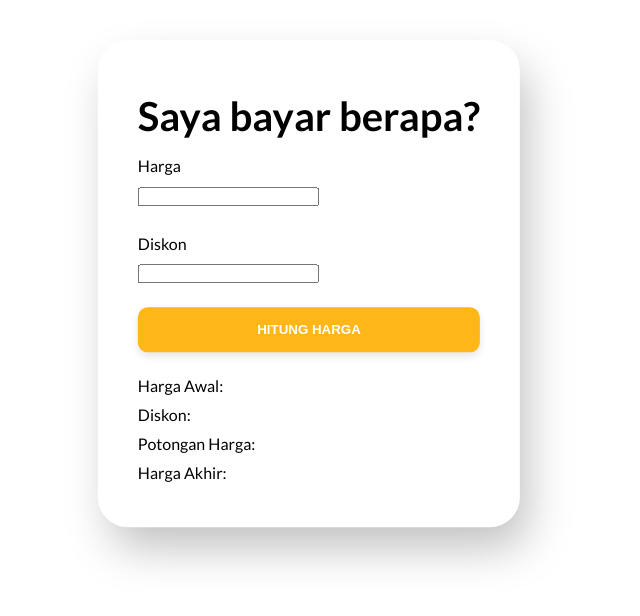
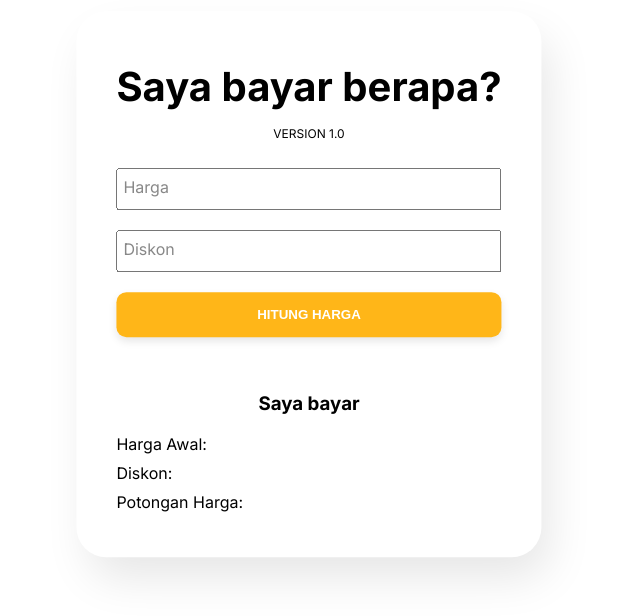
Before and after one commit to tonthowi/Discount-Calculator, a website: page index.html in a window 1280 px wide. Shown: the part 116-732 px from the top of the page, without its empty margins (331-971 px from the left). Drawn offline with Linux system fonts and the light colour scheme.

Commit message:
Input text styling

```diff
--- a/diskon.js
+++ b/diskon.js
@@ -23,7 +23,7 @@ function hargaDiskon(harga, diskon) {
     } else {
 
         document.getElementById("harga-awal").innerHTML = 'Belum memasukkan harga';
-
+        document.getElementById("harga-akhir").innerHTML = 'IDR -';
     }
 
     // Condition without input diskon
--- a/index.html
+++ b/index.html
@@ -4,7 +4,7 @@
         <meta charset="UTF-8">
         <meta name="viewport" content="width=device-width, initial-scale=1.0">
 
-        <link href="https://fonts.googleapis.com/css?family=Lato:100,300,400,700,900" rel="stylesheet">
+        <link href="https://fonts.googleapis.com/css2?family=Inter:wght@400;700&display=swap" rel="stylesheet">
 
         <link rel="stylesheet" href="style.css">
         <title>Discount Calculator</title>
@@ -15,25 +15,31 @@
             <section class="card">
                 <div class="form-box">
 
-                    <h1>Saya bayar berapa?</h1>
+                    <div class="titleBox">
+                        <h1>Saya bayar berapa?</h1>
+                        <span> Version 1.0</span>
+                    </div>
                     <form id="formDiskon">
                         <div class="formSection">
-                            <label class="labelForm"> Harga</label>
-                            <input class="inputForm" type="number" id="harga" />
+                            <input class="inputForm" type="number" id="harga" required/>
+                            <label class="labelForm">Harga</label>
                         </div>
                         <div class="formSection">
-                            <label class="labelForm"> Diskon</label>
-                            <input class="inputForm" type="number" maxlength="3" id="diskon"/>
+                            <input class="inputForm" type="number" maxlength="3" id="diskon" required/>
+                            <label class="labelForm">Diskon</label>
                         </div>
                         <div class="formSection">
                             <button id="submitBtn" class="btn-primary" type="button">Hitung Harga </button>
                         </div>
                     </form>
                     <div id="hasil">
+                        <div class="hargaAkhirBox">
+                            <h3>Saya bayar</h3>
+                            <span class="hasil-input" id="harga-akhir"></span>
+                        </div>
                         <p>Harga Awal: <span class="hasil-input" id="harga-awal"></span></p>
                         <p>Diskon: <span class="hasil-input" id="jumlah-diskon"></span></p>
                         <p>Potongan Harga: <span class="hasil-input" id="potongan-harga"></span></p>
-                        <p>Harga Akhir: <span class="hasil-input" id="harga-akhir"></span></p>
                     </div>
 
                 </div>
--- a/sass/main.scss
+++ b/sass/main.scss
@@ -4,7 +4,7 @@ $color-primary-dark: darken(#ffb618 ,15%);
 
 $box-shadow-low-elevated: 0 4px 8px rgba(0, 0, 0, 0.1) ;
 $box-shadow-high-elevated: 0 10px 15px rgba(0, 0, 0, 0.2);
-$box-shadow-card: 10px 23px 45px -3px rgba(0,0,0,0.25);
+$box-shadow-card: 10px 23px 45px -3px rgba(0,0,0,0.1);
 
 
 *,
@@ -17,7 +17,7 @@ $box-shadow-card: 10px 23px 45px -3px rgba(0,0,0,0.25);
 
   body {
     padding: 40px;
-    font-family: "Lato", sans-serif;
+    font-family: "Inter", sans-serif;
     font-weight: 400;
     line-height: 1.8;
   }
@@ -32,35 +32,102 @@ $box-shadow-card: 10px 23px 45px -3px rgba(0,0,0,0.25);
         left:50%;
         backface-visibility: hidden;
 
+        .titleBox {
+          position: relative;
+          margin-bottom: 23px;
+
+          h1 {
+            display: block;
+            font-size: 40px;
+            text-align: center;
+          }
+
+          span {
+            display: block;
+            text-align: center;
+            font-size: 0.75rem;
+            text-transform: uppercase;
+          }
+        }
+
         .form-box {
             padding: 40px;
             border-radius: 30px;
             box-shadow: $box-shadow-card;
             animation: fadeIn 0.5s ease-out;
 
-            h1 {
-                display: block;
-                font-size: 40px;
-                text-align: center;
+            .formSection {
+            position: relative;
+            margin-bottom: 20px;
+
+            .inputForm {
+              display:block;
+              font-size: 16px;
+              padding: 10px 10px 10px 5px;
+              width:100%;
+
+              &:focus {
+                outline:none;
+              }
+
+              &:focus + .labelForm,&:valid + .labelForm {
+                top: -10px;
+                font-size: 12px;
+                color:#5264AE;
+              }
+
             }
 
-            .formSection {
-            margin-bottom: 20px;
-
-                .labelForm {
-                    display: block;
+          .labelForm {
+              background-color:#fff;
+              padding:0 2px 0 2px;
+              color:#888;
+              font-size:16px;
+              font-weight:normal;
+              position:absolute;
+              pointer-events:none;
+              top:5px;
+              left:5px;
+              transition: .2s ease all;
                 }
             }
         }
     }
   }
 
-
-  input[type=number]::-webkit-inner-spin-button,
-  input[type=number]::-webkit-outer-spin-button {
+  .inputForm::-webkit-outer-spin-button,
+.inputForm::-webkit-inner-spin-button {
   -webkit-appearance: none;
   margin: 0;
+}
+
+.inputForm {
+  -moz-appearance: textfield;
+}
+
+/* Hasil */
+
+#hasil {
+
+  .hargaAkhirBox {
+    position: relative;
+    margin-top: 50px;
+    margin-bottom: 10px;
+
+    h3 {
+      display: block;
+      text-align: center;
+    }
+
+    #harga-akhir {
+      display: block;
+      font-size: 2rem;
+      font-weight: 700;
+      text-align: center;
+    }
   }
+
+}
 
   /* Button Primary */
   .btn-primary,
```
Also changed, not shown: style.css.
